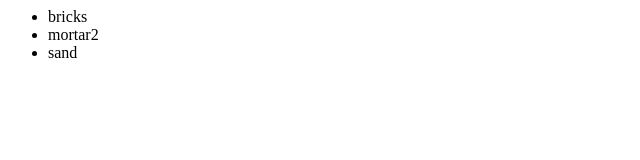
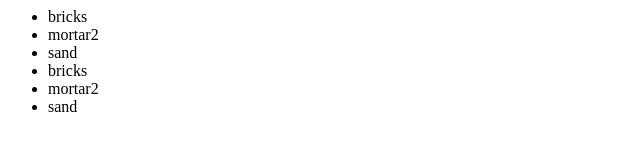
Before and after one commit to parapontisj/newgittest, a plain HTML site: page index.html in a window 1280 px wide. Shown: the whole page, without its empty margins (0-640 px from the left). Drawn offline with Linux system fonts and the light colour scheme.

Commit message:
adedd 2nd module

```diff
--- a/index.html
+++ b/index.html
@@ -6,6 +6,11 @@
 <li>mortar2</li>
 <li>sand</li>
 
+<module 2>
+<li>bricks</li>
+<li>mortar2</li>
+<li>sand</li>
+</module 2>
 
 </ul>
 </body>
```
